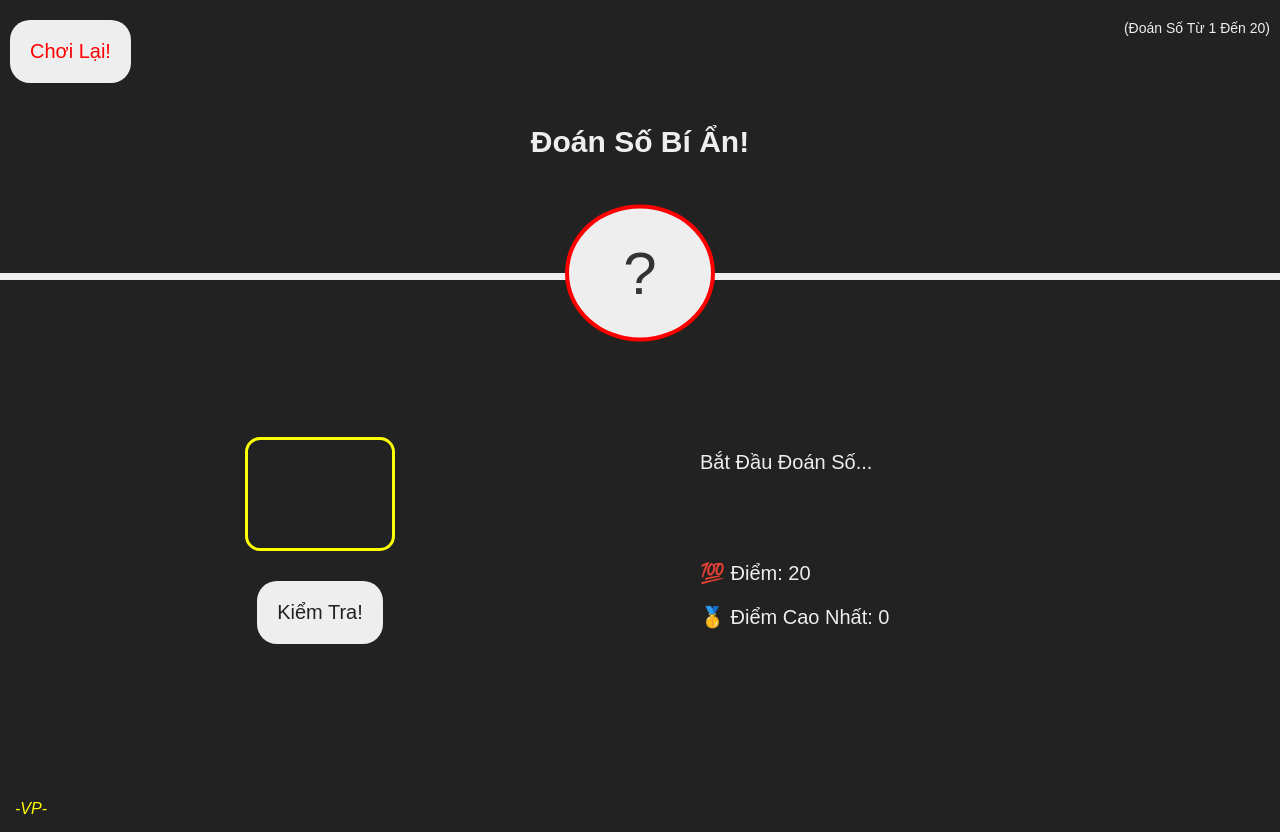
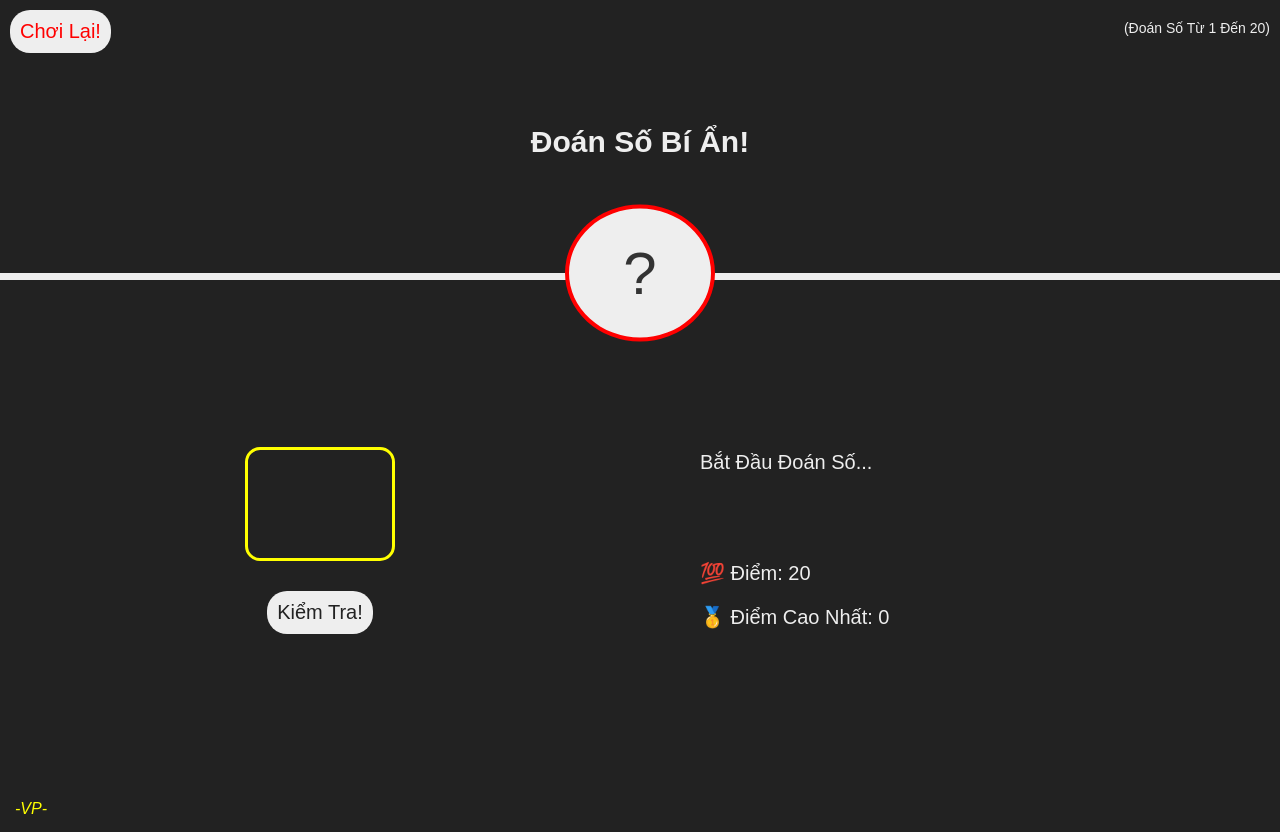
Before and after one commit to nguyenvanphuc8491/number-guessing-game, a plain HTML site: page index.html in a window 1280 px wide. Drawn offline with Linux system fonts and the light colour scheme.

Commit message:
Update style.css

```diff
--- a/style.css
+++ b/style.css
@@ -99,13 +99,13 @@ h1 {
   color: #222;
   font-size: 2rem;
   font-family: inherit;
-  padding: 2rem 2rem;
+  padding: 1rem 1rem;
   cursor: pointer;
   border-radius: 20px;
 }
 .again {
   position: absolute;
-  top: 2rem;
+  top: 1rem;
   left: 1rem;
   color: red;
 }
```
